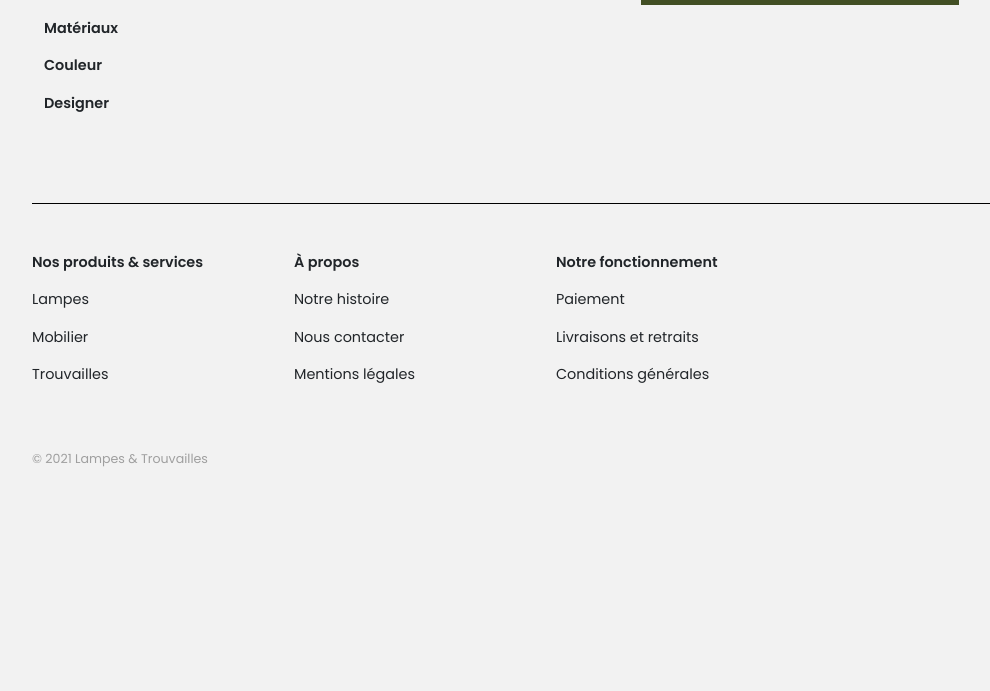
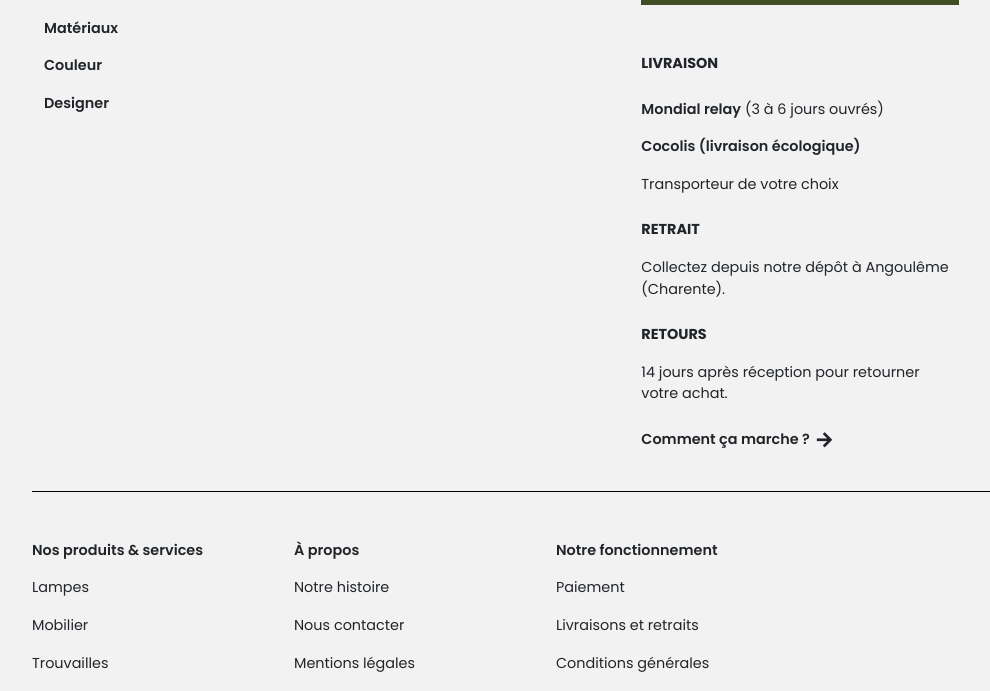
Before and after one commit to SarahRubio/lampes-trouvailles, a Django app: template src/templates/lights/lights_detail.html in a window 1280 px wide. Shown: the part 327-1018 px from the top of the page, without its empty margins (96-1086 px from the left). Before the commit the page ends 794 px from the top, so only its background shows below. Run offline with Django 3.2, Linux system fonts and the light colour scheme; the template is opened without the code that fills it, so the values that code supplies are empty; some libraries are stand-ins or nearby versions.

Commit message:
add payment & ship infos in detail-object template

```diff
--- a/src/static/css/style.css
+++ b/src/static/css/style.css
@@ -169,6 +169,10 @@ footer {
 
 .line-height--xs {
     line-height: 0.8;
+}
+
+.vertical-align--middle {
+    vertical-align: middle !important;
 }
 
 .border-top--black {
--- a/src/templates/lights/lights_detail.html
+++ b/src/templates/lights/lights_detail.html
@@ -51,7 +51,17 @@
                 <a href="{% url 'contact' %}" class="green-btn text-center display-block mt-5 mb-5">Nous contacter</a>
             </div>
             <div class="col-12 col-md-12">
-
+                <div class="font-size--s">
+                    <p class="mb-4"><strong>LIVRAISON</strong></p>
+                    <p><a href="https://www.mondialrelay.fr/" class="text-reset semi-bold">Mondial relay</a> (3 à 6 jours ouvrés)</p>
+                    <p><a href="https://www.cocolis.fr/" class="text-reset semi-bold">Cocolis (livraison écologique)</a></p>
+                    <p>Transporteur de votre choix</p>
+                    <p class="mt-4"><strong>RETRAIT</strong></p>
+                    <p>Collectez depuis notre dépôt à Angoulême (Charente).</p>
+                    <p class="mt-4"><strong>RETOURS</strong></p>
+                    <p>14 jours après réception pour retourner votre achat.</p>
+                    <p class="mt-4"><a href="{% url 'how' %}#paiement" class="text-reset semi-bold">Comment ça marche&nbsp;?&nbsp;<i class="ri-arrow-right-line ri-xl vertical-align--middle"></i></a></p>
+                </div>
             </div>
         </div>
     </div>
```
Also changed, not shown: src/templates/findings/findings_detail.html (+11 -1 lines), src/templates/furnitures/furnitures_detail.html (+11 -1 lines).
